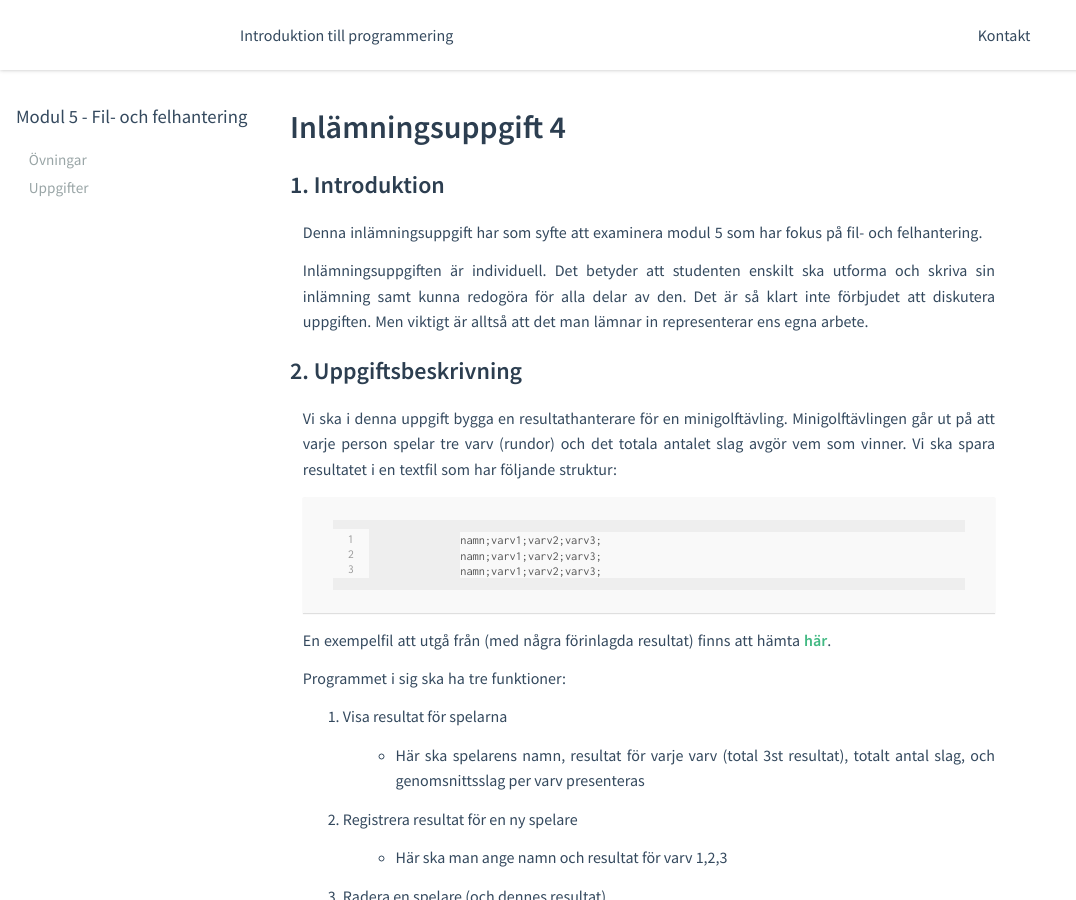
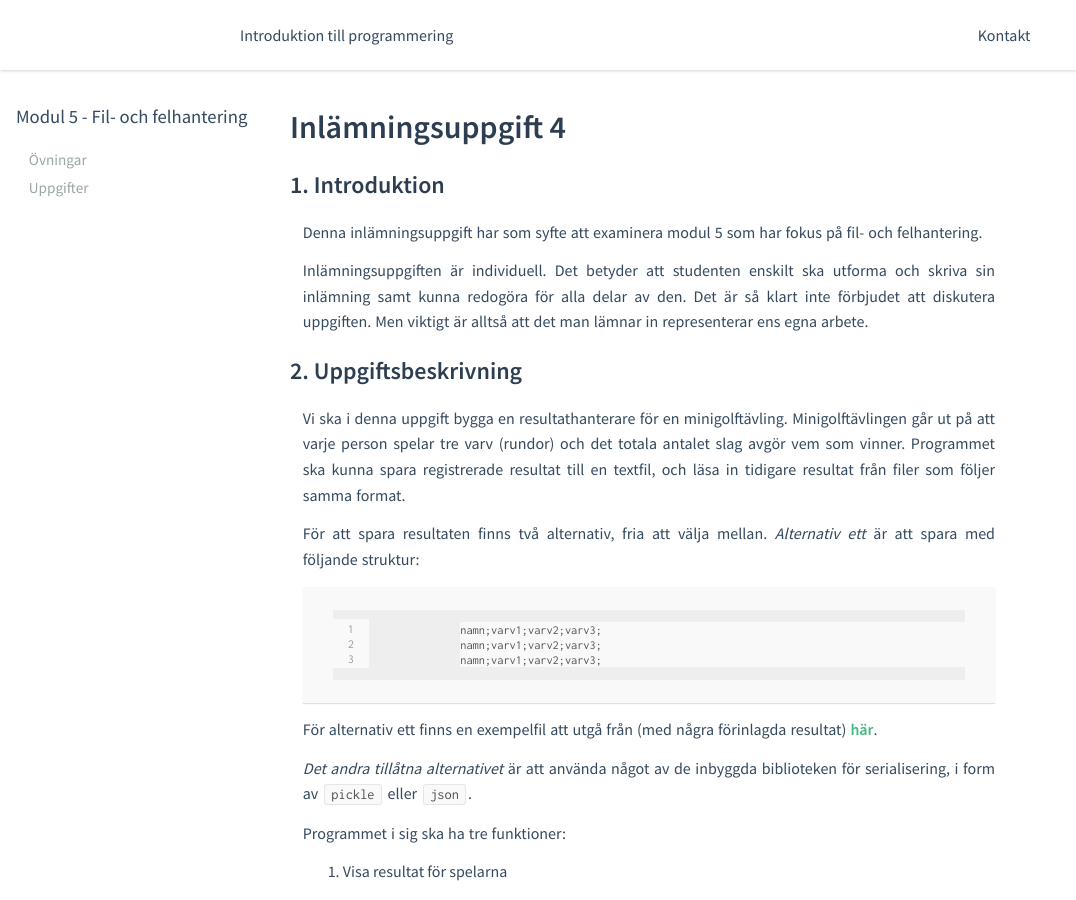
Before and after one commit to mau-dvmt/ia-python, a Jekyll site: the page built from modules/m5/assignments/U1.md, in a window 1280 px wide and 900 px high. Shown: the whole window, without its empty margins (0-1076 px from the left). Built offline with Jekyll 4.4.1, drawn with Linux system fonts in a browser that asks for light colours; some of the changed text lies outside the part shown.

Commit message:
Added option to use pickle/json

```diff
--- a/modules/m5/assignments/U1.md
+++ b/modules/m5/assignments/U1.md
@@ -14,7 +14,9 @@ Inlämningsuppgiften är individuell. Det betyder att studenten enskilt ska utfo
 
 ## 2. Uppgiftsbeskrivning
 
-Vi ska i denna uppgift bygga en resultathanterare för en minigolftävling. Minigolftävlingen går ut på att varje person spelar tre varv (rundor) och det totala antalet slag avgör vem som vinner. Vi ska spara resultatet i en textfil som har följande struktur:
+Vi ska i denna uppgift bygga en resultathanterare för en minigolftävling. Minigolftävlingen går ut på att varje person spelar tre varv (rundor) och det totala antalet slag avgör vem som vinner. Programmet ska kunna spara registrerade resultat till en textfil, och läsa in tidigare resultat från filer som följer samma format.
+
+För att spara resultaten finns två alternativ, fria att välja mellan. _Alternativ ett_ är att spara med följande struktur:
 
 {% highlight python linenos %}
 namn;varv1;varv2;varv3;
@@ -22,7 +24,9 @@ namn;varv1;varv2;varv3;
 namn;varv1;varv2;varv3;
 {% endhighlight %}
 
-En exempelfil att utgå från (med några förinlagda resultat) finns att hämta [här](result.txt).
+För alternativ ett finns en exempelfil att utgå från (med några förinlagda resultat) [här](result.txt).
+
+_Det andra tillåtna alternativet_ är att använda något av de inbyggda biblioteken för serialisering, i form av `pickle` eller `json`.
 
 Programmet i sig ska ha tre funktioner:
 
@@ -49,7 +53,9 @@ Uppgiften kan ge betyget godkänt. För att nå detta betyg behöver programmet
 ### Specifika krav för uppgiften
 
 - Ni ska använda er av `try` och `except` för filhantering, t.ex. om filen inte skulle finnas, eller innehåller fel struktur ska lämpligt felmeddelande visas (och programmet ska inte krascha). Ni får gärna använda felhantering vid andra ställen som ni anser lämpliga.
-- Filens innehåll ska följa angiven struktur (som beskrivs i uppgiftsbeskrivningen).
+- Filens innehåll ska
+  - följa angiven struktur (som beskrivs i uppgiftsbeskrivningen)
+  - alternativt vara kompatibel med `pickle` eller `json`.
 
 ## Redovisning
 
```
